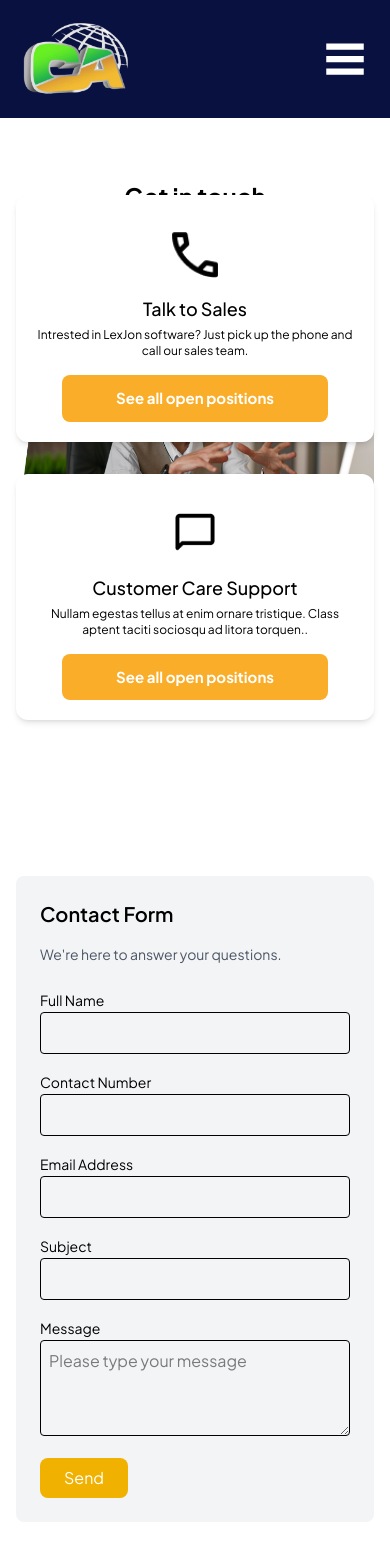
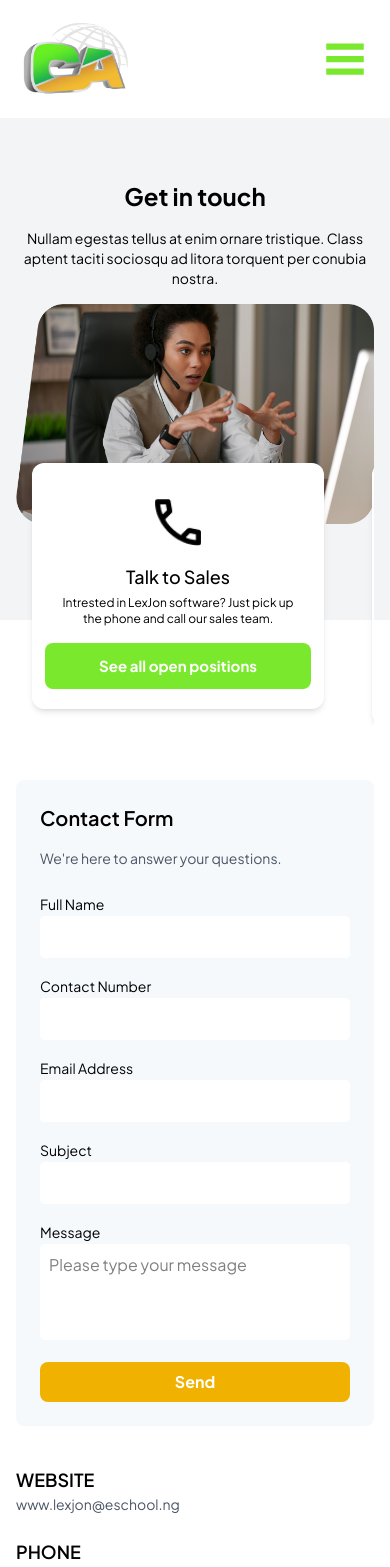
Before and after one commit to techemmydev/lexjon, a React (Vite) app: page /contact in a window 390 px wide. Shown: the top 1567 px of the page. Built offline with nearby package versions, Linux system fonts and the light colour scheme; a web font is replaced by a local one.

Commit message:
some pages

```diff
--- a/src/components/Footer.jsx
+++ b/src/components/Footer.jsx
@@ -11,32 +11,34 @@ import Button from "./Button";
 
 const Footer = () => {
   return (
-    <footer className="bg-[#091140] text-white py-10 px-6 sm:px-10 lg:px-20 font-plus-jakarta-sans">
+    <footer className="bg-[#222222] text-white py-10 px-6 sm:px-10 lg:px-20 font-plus-jakarta-sans">
       <div className="max-w-7xl mx-auto grid gap-10 lg:grid-cols-5 md:grid-cols-3 sm:grid-cols-2 grid-cols-1">
         {/* Logo and Description */}
         <div className="col-span-1">
           <div className="flex items-center gap-2 mb-4">
             <img src={Logo} alt="Logo" className="h-10 w-auto" />
-            <span className="text-white font-bold text-lg">LEXJON</span>
+            <span className="text-white font-bold text-lg">
+              CA Global Digital
+            </span>
           </div>
           <p className="text-sm text-gray-300">
             Aliquam rhoncus ligula eu eros pellentesque consequat nec donec
             mattis odio.
           </p>
           <div className="flex gap-3 mt-4">
-            <span className="w-9 h-9 rounded-md bg-[#1B2243] shadow-md flex justify-center items-center hover:bg-orange-400 transition">
+            <span className="w-9 h-9 rounded-md bg-[#F3C037] shadow-md flex justify-center items-center hover:bg-orange-400 transition">
               <FaFacebookF className="text-white" />
             </span>
-            <span className="w-9 h-9 rounded-md bg-[#1B2243] shadow-md flex justify-center items-center hover:bg-orange-400 transition">
+            <span className="w-9 h-9 rounded-md bg-[#F3C037] shadow-md flex justify-center items-center hover:bg-orange-400 transition">
               <FaInstagram className="text-white" />
             </span>
-            <span className="w-9 h-9 rounded-md bg-[#1B2243]  shadow-md flex justify-center items-center hover:bg-orange-400 transition">
+            <span className="w-9 h-9 rounded-md bg-[#F3C037] shadow-md flex justify-center items-center hover:bg-orange-400 transition">
               <FaLinkedinIn className="text-white" />
             </span>
-            <span className="w-9 h-9 rounded-md bg-[#1B2243] shadow-md flex justify-center items-center hover:bg-orange-400 transition">
+            <span className="w-9 h-9 rounded-md bg-[#F3C037] shadow-md flex justify-center items-center hover:bg-orange-400 transition">
               <FaTwitter className="text-white" />
             </span>
-            <span className="w-9 h-9 rounded-md bg-[#1B2243]  shadow-md flex justify-center items-center hover:bg-orange-400 transition">
+            <span className="w-9 h-9 rounded-md bg-[#F3C037]  shadow-md flex justify-center items-center hover:bg-orange-400 transition">
               <FaYoutube className="text-white" />
             </span>
           </div>
--- a/src/components/Navbar.jsx
+++ b/src/components/Navbar.jsx
@@ -23,7 +23,7 @@ const Navbar = () => {
   };
 
   return (
-    <nav className="w-full bg-[#091140] fixed top-0 left-0 right-0 z-50 py-5">
+    <nav className="w-full bg-white fixed top-0 left-0 right-0 z-50 py-5">
       <div className="max-w-7xl mx-auto px-5 sm:px-10 flex justify-between items-center">
         {/* Logo & Hamburger */}
         <div className="flex items-center justify-between w-full sm:w-auto">
@@ -31,12 +31,12 @@ const Navbar = () => {
           <div className="sm:hidden cursor-pointer" onClick={toggleBar}>
             {isOpen ? (
               <GrClose
-                className="text-white text-3xl transition-all duration-300"
+                className="text-[#7ae92d] text-3xl transition-all duration-300"
                 size={50}
               />
             ) : (
               <VscThreeBars
-                className="text-white text-3xl transition-all duration-300"
+                className="text-[#7ae92d] text-3xl transition-all duration-300"
                 size={50}
               />
             )}
@@ -50,14 +50,14 @@ const Navbar = () => {
               <Link
                 to={route.path}
                 className={`${
-                  isActive(route.path) ? "text-[#FAAD29]" : "text-white"
+                  isActive(route.path) ? "text-[#FAAD29]" : "text-[#7ae92d]"
                 } font-bold font-plus-jakarta-sans`}
               >
                 {route.label}
               </Link>
             </li>
           ))}
-          <Button className="bg-[#FAAD29] text-white text-xs py-3 px-5 hover:bg-[#faad29d6] font-plus-jakarta-sans font-bold">
+          <Button className="bg-secondary text-white text-xs py-3 px-5 hover:bg-[#faad29d6] font-plus-jakarta-sans font-bold">
             Get in touch
           </Button>
         </ul>
@@ -65,15 +65,15 @@ const Navbar = () => {
 
       {/* Mobile Dropdown */}
       {isOpen && (
-        <ul className="sm:hidden absolute  left-0 w-full bg-[#091140] flex flex-col gap-9 p-5 z-40 transition-all duration-300 h-screen top-28">
+        <ul className="sm:hidden absolute  left-0 w-full bg-[#F3C037] flex flex-col gap-9 p-5 z-40 transition-all duration-300 h-screen top-28">
           {NavRoutes.map((route, index) => (
             <li key={index}>
               <Link
                 to={route.path}
                 className={`${
                   isActive(route.path)
-                    ? "text-[#FAAD29] text-2xl"
-                    : "text-white text-2xl"
+                    ? "text-white text-2xl"
+                    : "text-black text-2xl"
                 } font-bold font-plus-jakarta-sans`}
                 onClick={closeMenu}
               >
@@ -81,7 +81,7 @@ const Navbar = () => {
               </Link>
             </li>
           ))}
-          <Button className="bg-[#FAAD29] text-white w-full py-4 text-2xl hover:bg-[#faad29d6] font-plus-jakarta-sans font-bold">
+          <Button className="bg-secondary text-white w-full py-4 text-2xl hover:bg-[#faad29d6] font-plus-jakarta-sans font-bold">
             Get in touch
           </Button>
         </ul>
--- a/src/index.css
+++ b/src/index.css
@@ -9,7 +9,8 @@
 
 :root {
   --bg-primary: #091140;
-  --bg-secondary: #faad29;
+  --bg-secondary: #7ae92d;
+  --bg-tertiary: #f3f4f6;
 }
 .bg-primary {
   background-color: var(--bg-primary);
@@ -17,3 +18,7 @@
 .bg-secondary {
   background-color: var(--bg-secondary);
 }
+
+.bg-tertiary {
+  background-color: var(--bg-tertiary);
+}
--- a/src/pages/AboutUs.jsx
+++ b/src/pages/AboutUs.jsx
@@ -130,7 +130,7 @@ const AboutUs = () => {
                 <h2
                   className={`${
                     index === 0
-                      ? " text-2xl font-bold my-5"
+                      ? " text-2xl font-bold my-5 mt-20"
                       : "text-2xl font-bold my-5"
                   }`}
                 >
@@ -216,7 +216,7 @@ const AboutUs = () => {
       </section>
 
       <Contact />
-      <section className="bg-[#091140] text-white py-10 font-plus-jakarta-sans">
+      <section className="bg-[#F6F9FC] text-white py-10 font-plus-jakarta-sans">
         <h2 className="text-center text-xl mb-6">LexJon Products</h2>
         <div className="grid grid-cols-1 sm:grid-cols-3 gap-4 max-w-6xl mx-auto px-4">
           {products.map((prod, index) => (
--- a/src/pages/ContactPage.jsx
+++ b/src/pages/ContactPage.jsx
@@ -6,6 +6,8 @@ import "aos/dist/aos.css";
 import imagee1 from "../assets/img/callgril.png";
 import imagee2 from "../assets/img/call.png";
 import imagee3 from "../assets/img/chat_bubble.png";
+import { Swiper, SwiperSlide } from "swiper/react";
+import "swiper/css";
 const customerData = [
   {
     head: "Talk to Sales",
@@ -35,12 +37,12 @@ const ContactPage = () => {
   }, []);
 
   return (
-    <section className="bg-white py-10 font-plus-jakarta-sans">
+    <section className="bg-white py-5 lg:py-10 font-plus-jakarta-sans ">
       {/* Top Section */}
       {/* Get in touch section */}
       {/* Section with image and text */}
-      <div className="w-full bg-tertiary min-h-[600px] flex justify-center items-center px-4 relative">
-        <div className="flex flex-col sm:flex-row justify-center items-center gap-10 max-w-6xl w-full pt-16 sm:pt-0 relative z-0">
+      <div className="w-full bg-tertiary min-h-[600px] flex justify-center items-center px-4 relative ">
+        <div className="flex flex-col sm:flex-row justify-center items-center lg:gap-5 max-w-6xl w-full pt-16 sm:pt-0 relative ">
           <div
             data-aos="fade-right"
             className="max-w-md text-center sm:text-left"
@@ -53,7 +55,7 @@ const ContactPage = () => {
           </div>
 
           {/* Image container with z-0 (behind the floating cards) */}
-          <div className="max-w-sm w-full flex justify-center relative z-0">
+          <div className="w-full max-w-[500px] sm:max-w-[600px] flex justify-center">
             <img
               data-aos="fade-up"
               src={imagee1}
@@ -64,8 +66,39 @@ const ContactPage = () => {
         </div>
 
         {/* Floating Cards: position absolute + higher z-index */}
-        <div className="absolute bottom-[-80px] left-1/2 transform -translate-x-1/2 w-full px-4 z-10">
-          <div className="flex flex-col sm:flex-row justify-center items-center gap-8 flex-wrap max-w-5xl mx-auto">
+
+        <div className="absolute lg:bottom-[-50px] left-1/2 transform -translate-x-1/2 w-full px-4 z-10 bottom-[-105px]">
+          {/* ✅ Mobile View (Swiper Slider) */}
+          <div className="sm:hidden">
+            <Swiper spaceBetween={16} slidesPerView={1.1}>
+              {customerData.map((items, index) => (
+                <SwiperSlide key={index}>
+                  <div
+                    data-aos="fade-up"
+                    className="bg-white rounded-xl shadow-md flex flex-col items-center p-5 mx-auto w-[90%]"
+                  >
+                    <img
+                      className="my-4 w-12 h-12 object-contain"
+                      src={items.image}
+                      alt={items.head}
+                    />
+                    <div className="text-lg font-medium text-center mb-1">
+                      {items.head}
+                    </div>
+                    <div className="text-xs text-text-color text-center mb-4">
+                      {items.paragraph}
+                    </div>
+                    <Button className="bg-secondary text-white text-[15px] py-3 px-5 hover:bg-[#90e784d6] font-plus-jakarta-sans font-bold w-[266px]">
+                      See all open positions
+                    </Button>
+                  </div>
+                </SwiperSlide>
+              ))}
+            </Swiper>
+          </div>
+
+          {/* ✅ Desktop View (unchanged) */}
+          <div className="hidden sm:flex flex-col sm:flex-row justify-center items-center gap-8 flex-wrap max-w-5xl mx-auto">
             {customerData.map((items, index) => (
               <div
                 key={index}
@@ -85,7 +118,7 @@ const ContactPage = () => {
                 <div className="text-xs text-text-color text-center mb-4">
                   {items.paragraph}
                 </div>
-                <Button className="bg-[#FAAD29] text-white text-[15px] py-3 px-5 hover:bg-[#faad29d6] font-plus-jakarta-sans font-bold w-[266px]">
+                <Button className="bg-secondary text-white text-[15px] py-3 px-5 hover:bg-[#90e784d6] font-plus-jakarta-sans font-bold w-[266px]">
                   See all open positions
                 </Button>
               </div>
@@ -94,13 +127,10 @@ const ContactPage = () => {
         </div>
       </div>
 
-      {/* Add extra margin below to make space for cards */}
-      <div className="h-[140px] sm:h-[180px]"></div>
-
       {/* Contact Form + Address */}
-      <div className="mt-20 max-w-6xl mx-auto grid md:grid-cols-2 gap-10 p-4">
+      <div className="mt-20 max-w-6xl mx-auto grid md:grid-cols-2 gap-10 p-4 ">
         {/* Contact Form */}
-        <div data-aos="fade-up" className="bg-gray-100 p-6 rounded-lg">
+        <div data-aos="fade-up" className="bg-[#F6F9FC] p-6 rounded-lg mt-16">
           <h3 className="text-xl font-semibold mb-4">Contact Form</h3>
           <p className="text-sm text-gray-600 mb-6">
             We're here to answer your questions.
@@ -111,7 +141,7 @@ const ContactPage = () => {
               <label className="text-sm">Full Name</label>
               <input
                 type="text"
-                className="w-full p-2 border rounded"
+                className="w-full p-2 border rounded bg-white outline-orange-50 border-white"
                 required
               />
             </div>
@@ -119,7 +149,7 @@ const ContactPage = () => {
               <label className="text-sm">Contact Number</label>
               <input
                 type="text"
-                className="w-full p-2 border rounded"
+                className="w-full p-2 border rounded bg-white outline-none  outline-orange-50 border-white"
                 required
               />
             </div>
@@ -127,7 +157,7 @@ const ContactPage = () => {
               <label className="text-sm">Email Address</label>
               <input
                 type="email"
-                className="w-full p-2 border rounded"
+                className="w-full p-2 border rounded bg-white  outline-orange-50 border-white"
                 required
               />
             </div>
@@ -135,21 +165,23 @@ const ContactPage = () => {
               <label className="text-sm">Subject</label>
               <input
                 type="text"
-                className="w-full p-2 border rounded"
+                className="w-full p-2 border rounded bg-white  outline-orange-50 border-white"
                 required
               />
             </div>
             <div>
               <label className="text-sm">Message</label>
               <textarea
-                className="w-full p-2 border rounded h-24"
+                className="w-full p-2 border rounded h-24 bg-white  outline-orange-50 border-white  resize-none"
                 placeholder="Please type your message"
                 required
               ></textarea>
             </div>
-            <Button className="bg-yellow-500 hover:bg-yellow-600 text-white px-6 py-2 rounded">
-              Send
-            </Button>
+            <div className="flex justify-center items-center">
+              <Button className="bg-yellow-500 hover:bg-yellow-600 text-white px-6 py-2 rounded w-full font-bold">
+                Send
+              </Button>
+            </div>
           </form>
         </div>
 
@@ -168,7 +200,8 @@ const ContactPage = () => {
       <div className="mt-16">
         <iframe
           title="LexJon Office Map"
-          src="https://www.google.com/maps/embed?pb=!1m18..."
+          // src="https://www.google.com/maps/embed?pb=!1m18..."
+          src="https://www.google.com/maps/embed?pb=!1m22!1m8!1m3!1d507394.83146142715!2d3.2943132!3d6.5188833!3m2!1i1024!2i768!4f13.1!4m11!3e6!4m3!3m2!1d6.3087203!2d2.7278306999999997!4m5!1s0x103b8de4ba8953e3%3A0xb4160960ea043882!2sCA%20Global%20Digital%20Company%2051%20Sarah%20Faboyede%20St%20Oshodi-Isolo%20Lagos%20100264%2C%20Lagos!3m2!1d6.5188823!2d3.2942901!5e0!3m2!1sen!2sng!4v1746375194812!5m2!1sen!2sng"
           className="w-full h-80 border-0"
           allowFullScreen=""
           loading="lazy"
```
